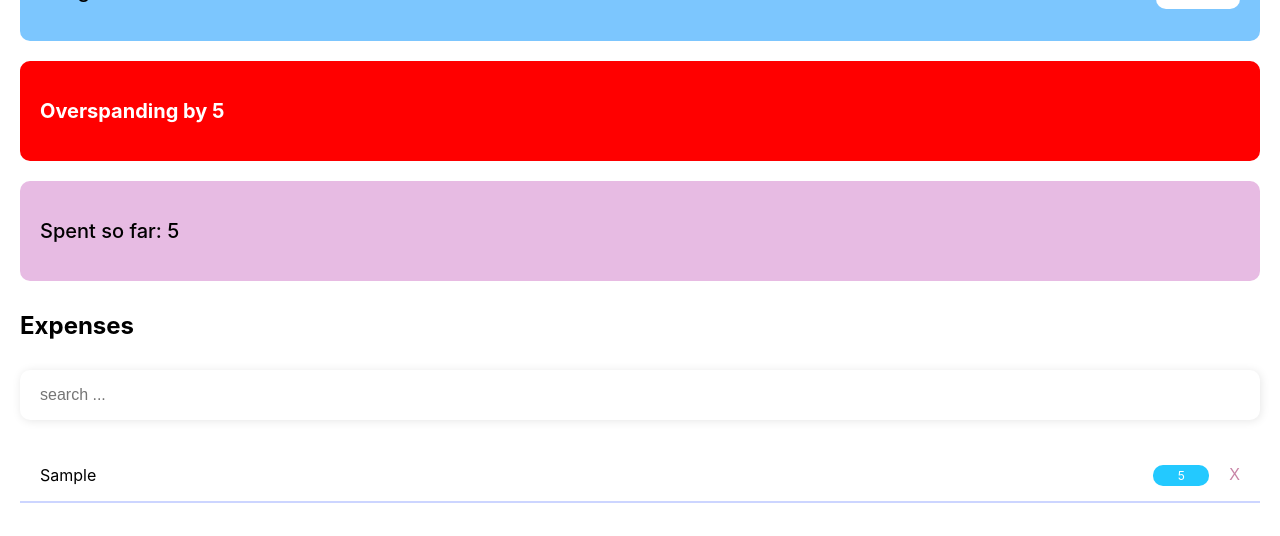
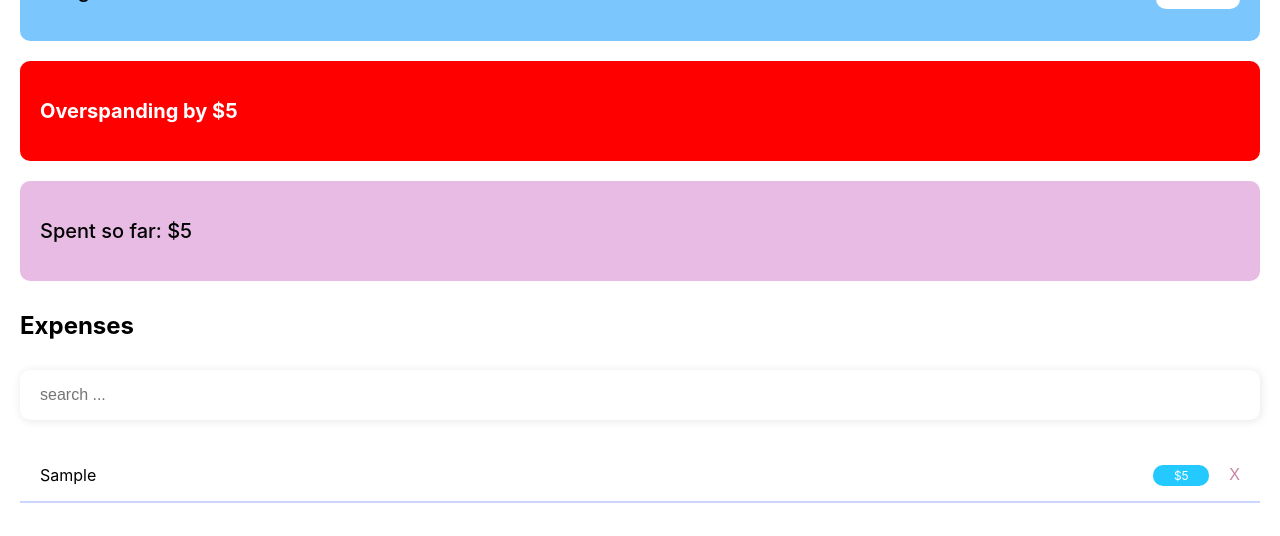
Before and after one commit to Andruha99/react-budget-app, a React (Create React App) app: page / in a window 1280 px wide. Both pictures are taken after typing "Sample", "5" into the empty fields and a click on the button "Done". Shown: the part 186-722 px from the top of the page. Built offline with nearby package versions, Linux system fonts and the light colour scheme.

Commit message:
feat (p-4): add currency to components

```diff
--- a/src/components/Badge/Badge.tsx
+++ b/src/components/Badge/Badge.tsx
@@ -1,12 +1,17 @@
-import React from "react"
+import React from "react";
 import { StyledBadge } from "./styles";
+import { useCurrencyContext } from "../../context/CurrencyContext/CurrencyContext";
 
 interface BadgeProps {
-    cost: string;
+  cost: string;
 }
 
-export const Badge = ({cost}: BadgeProps) => {
-    return (
-        <StyledBadge>{cost}</StyledBadge>
-    )
-}
+export const Badge = ({ cost }: BadgeProps) => {
+  const { currency } = useCurrencyContext();
+  return (
+    <StyledBadge>
+      {currency.value}
+      {cost}
+    </StyledBadge>
+  );
+};
--- a/src/components/Budget/Budget.tsx
+++ b/src/components/Budget/Budget.tsx
@@ -3,7 +3,6 @@ import { BudgetCard } from "../BudgetCard/BudgetCard";
 import { RemainCard } from "../RemainingCard/RemainCard";
 import { SpendCard } from "../SpendCard/SpendCard";
 import { BudgetWrap } from "./styles";
-import { CustomSelect } from "../CustomSelect/CustomSelect";
 
 export const Budget = () => {
   return (
--- a/src/components/BudgetCard/BudgetCard.tsx
+++ b/src/components/BudgetCard/BudgetCard.tsx
@@ -3,6 +3,7 @@ import { useBudgetContext } from "../../context/BudgetContext/BudgetContext";
 import { useToggle } from "../../hooks/useToggle";
 import { SubmitHandler, useForm } from "react-hook-form";
 import { BudgetButton, BudgetForm, BudgetInput, BudgetWrapper, Title } from "./styles";
+import { useCurrencyContext } from "../../context/CurrencyContext/CurrencyContext";
 
 interface BudgetCardProps {
   budget: number;
@@ -10,6 +11,7 @@ interface BudgetCardProps {
 
 export const BudgetCard = () => {
   const { budget, setBudget } = useBudgetContext();
+  const { currency } = useCurrencyContext();
   const [isBudgetChanged, setIsBudgetChange] = useToggle(true);
 
   const { handleSubmit, register, reset } = useForm<BudgetCardProps>();
@@ -24,7 +26,10 @@ export const BudgetCard = () => {
     <>
       {isBudgetChanged ? (
         <BudgetWrapper>
-          <Title>Budget: ${budget}</Title>
+          <Title>
+            Budget: {currency.value}
+            {budget}
+          </Title>
           <BudgetButton type="button" onClick={setIsBudgetChange}>
             Edit
           </BudgetButton>
--- a/src/components/RemainingCard/RemainCard.tsx
+++ b/src/components/RemainingCard/RemainCard.tsx
@@ -2,9 +2,11 @@ import React from "react";
 import { useBudgetContext } from "../../context/BudgetContext/BudgetContext";
 import { useExpensesContext } from "../../context/ExensesContext/ExpensesContext";
 import { OverSpendingCard, RemainingCard } from "./styles";
+import { useCurrencyContext } from "../../context/CurrencyContext/CurrencyContext";
 
 export const RemainCard = () => {
   const { budget } = useBudgetContext();
+  const { currency } = useCurrencyContext();
   const { expenses } = useExpensesContext();
 
   const remain = budget - expenses.reduce((spend, expense) => spend + Number(expense.cost), 0);
@@ -12,9 +14,15 @@ export const RemainCard = () => {
   return (
     <>
       {remain >= 0 ? (
-        <RemainingCard>Remaining: {remain}</RemainingCard>
+        <RemainingCard>
+          Remaining: {currency.value}
+          {remain}
+        </RemainingCard>
       ) : (
-        <OverSpendingCard>Overspanding by {Math.abs(remain)}</OverSpendingCard>
+        <OverSpendingCard>
+          Overspanding by {currency.value}
+          {Math.abs(remain)}
+        </OverSpendingCard>
       )}
     </>
   );
--- a/src/components/SpendCard/SpendCard.tsx
+++ b/src/components/SpendCard/SpendCard.tsx
@@ -1,9 +1,16 @@
 import React from "react";
 import { useExpensesContext } from "../../context/ExensesContext/ExpensesContext";
 import { SpentSoFar } from "./styles";
+import { useCurrencyContext } from "../../context/CurrencyContext/CurrencyContext";
 
 export const SpendCard = () => {
   const { expenses } = useExpensesContext();
+  const { currency } = useCurrencyContext();
   const totalSpend = expenses.reduce((spent, expenses) => spent + Number(expenses.cost), 0);
-  return <SpentSoFar>Spent so far: {totalSpend}</SpentSoFar>;
+  return (
+    <SpentSoFar>
+      Spent so far: {currency.value}
+      {totalSpend}
+    </SpentSoFar>
+  );
 };
```
